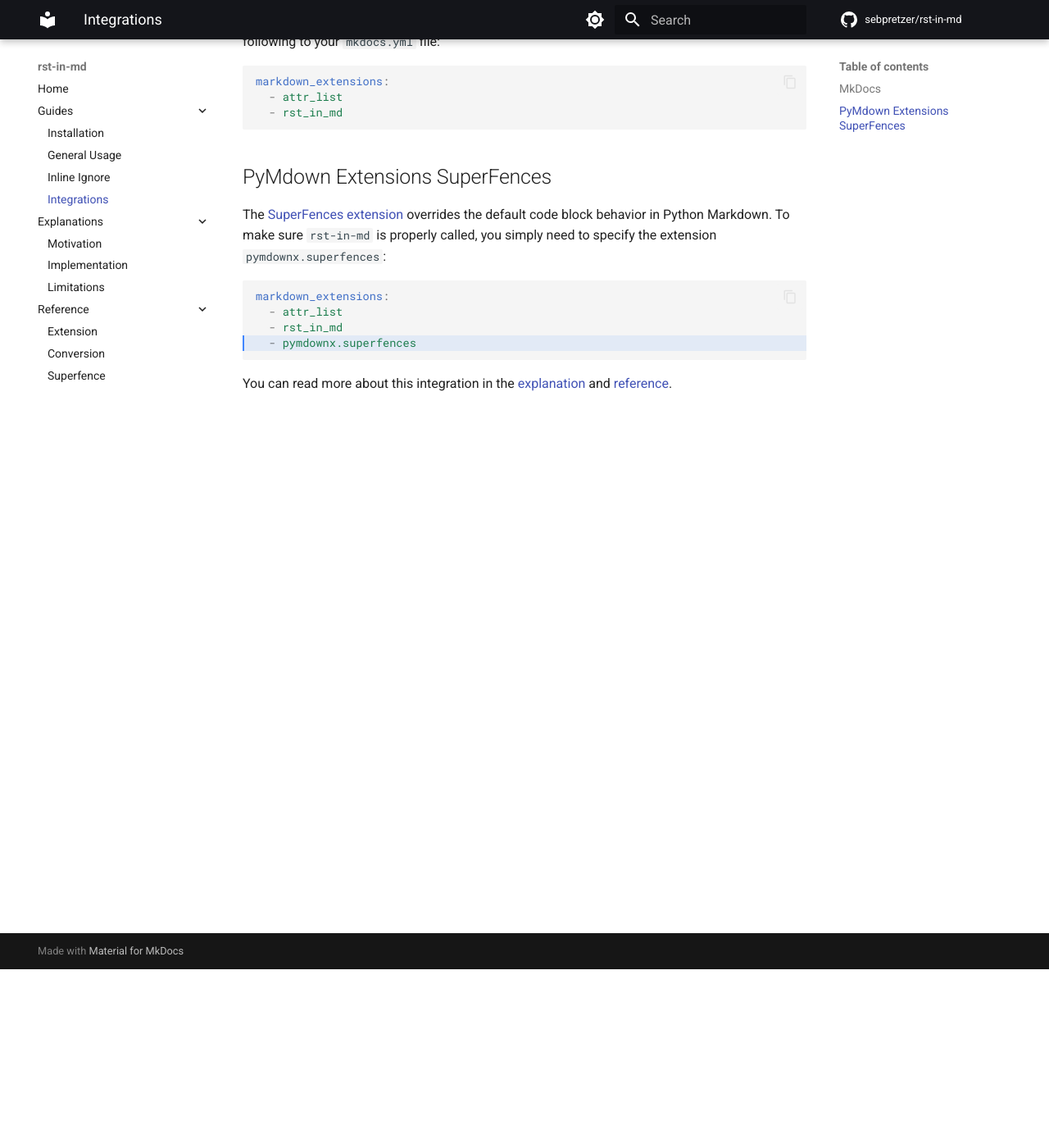
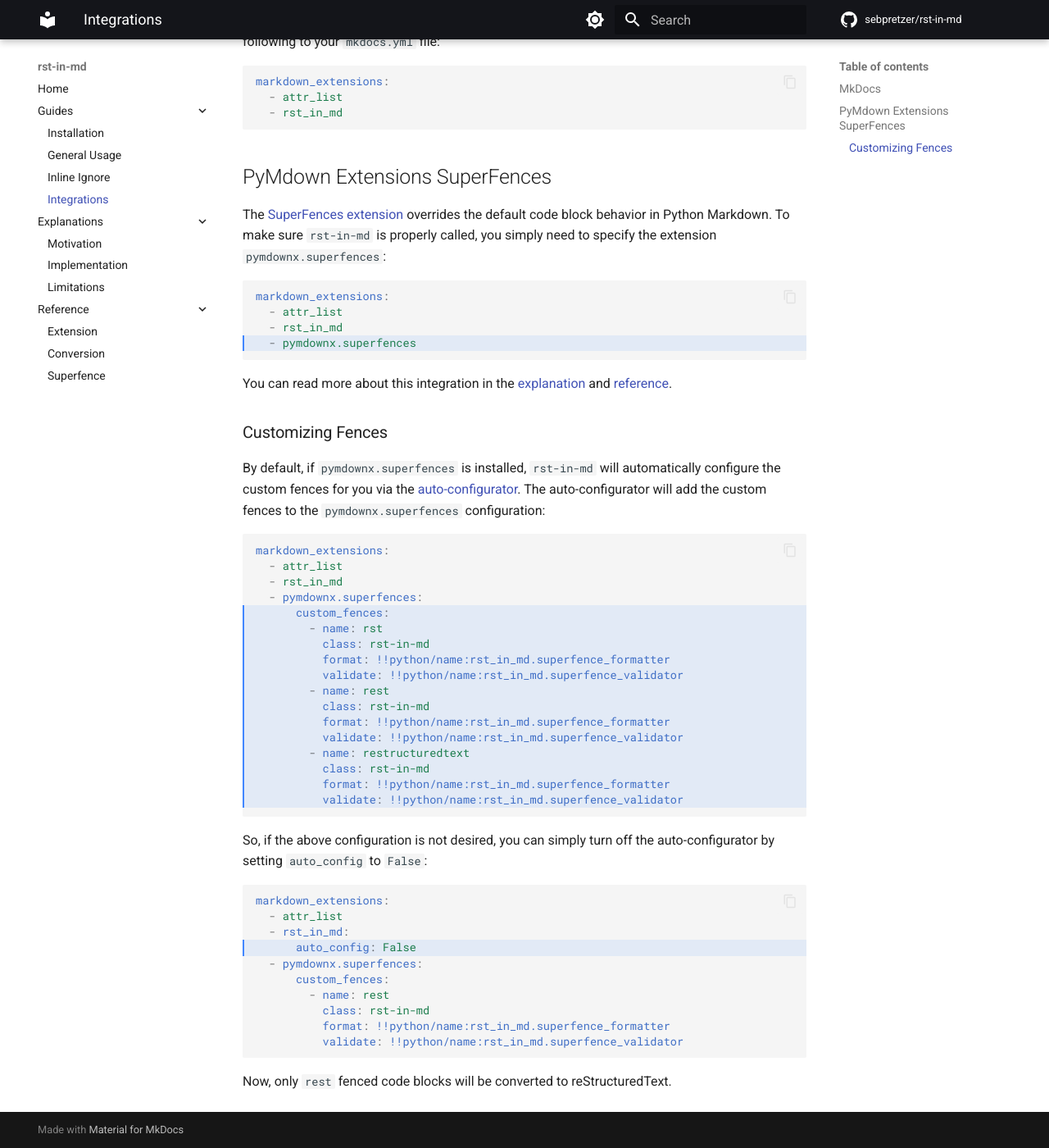
Before and after one commit to sebpretzer/rst-in-md, an MkDocs documentation site: the page built from docs/guides/integrations.md, in a window 1280 px wide and 1400 px high, scrolled down 218 px. Shown: the whole window at 82% size. Built offline with MkDocs 1.6.1 and Material for MkDocs 9.7.7, drawn with Linux system fonts in a browser that asks for light colours; comment, search, counter and statistics services are not loaded.

Commit message:
adding docs

````diff
--- a/docs/guides/integrations.md
+++ b/docs/guides/integrations.md
@@ -22,3 +22,44 @@
 ```
 
 You can read more about this integration in the [explanation](../explanations/implementation.md#integration-with-pymdown-extensions-superfences) and [reference](../reference/superfence.md#superfence).
+
+### Customizing Fences
+
+By default, if `pymdownx.superfences` is installed, `rst-in-md` will automatically configure the custom fences for you via the [auto-configurator](../reference/superfence.md#rst_in_md.RestructuredTextInMarkdownAutoConfigurator). The auto-configurator will add the custom fences to the `pymdownx.superfences` configuration:
+
+```yaml hl_lines="5-17"
+markdown_extensions:
+  - attr_list
+  - rst_in_md
+  - pymdownx.superfences:
+      custom_fences:
+        - name: rst
+          class: rst-in-md
+          format: !!python/name:rst_in_md.superfence_formatter
+          validate: !!python/name:rst_in_md.superfence_validator
+        - name: rest
+          class: rst-in-md
+          format: !!python/name:rst_in_md.superfence_formatter
+          validate: !!python/name:rst_in_md.superfence_validator
+        - name: restructuredtext
+          class: rst-in-md
+          format: !!python/name:rst_in_md.superfence_formatter
+          validate: !!python/name:rst_in_md.superfence_validator
+```
+
+So, if the above configuration is not desired, you can simply turn off the auto-configurator by setting `auto_config` to `False`:
+
+```yaml hl_lines="4"
+markdown_extensions:
+  - attr_list
+  - rst_in_md:
+      auto_config: False
+  - pymdownx.superfences:
+      custom_fences:
+        - name: rest
+          class: rst-in-md
+          format: !!python/name:rst_in_md.superfence_formatter
+          validate: !!python/name:rst_in_md.superfence_validator
+```
+
+Now, only `rest` fenced code blocks will be converted to reStructuredText.
````
